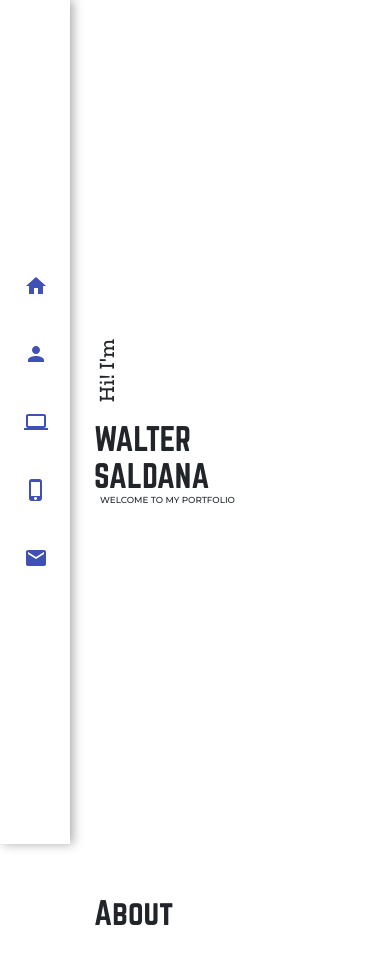
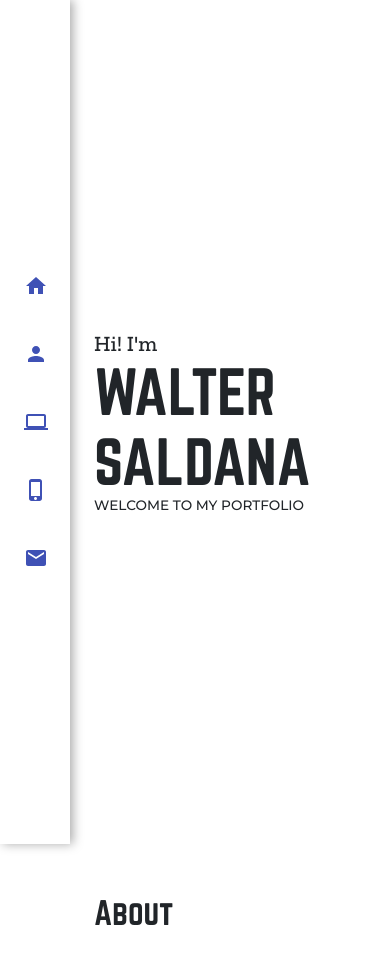
Before and after one commit to wsaldana/Portfolio, a React app: page / in a window 390 px wide. Shown: the top 964 px of the page. Built offline with nearby package versions, Linux system fonts and the light colour scheme.

Commit message:
Title responsive

```diff
--- a/src/styles/home.scss
+++ b/src/styles/home.scss
@@ -16,3 +16,26 @@ h1 {
     margin: 0;
     padding: 0;
 }
+
+@media only screen and (max-width: 767px) {
+    #titleContainer h4{
+        -webkit-writing-mode: horizontal-tb;
+        writing-mode: horizontal-tb;
+        -ms-transform: rotate(0deg);
+        transform: rotate(0deg);
+    }
+
+    #hi {
+        max-width: 100%;
+        padding-bottom: 0;
+    }
+
+    #titleContainer h3{
+        padding-left: 0;
+        font-size: 3.5vw!important;
+    }
+
+    #titleContainer h1{
+        font-size: 15vw!important;
+    }
+}
```
